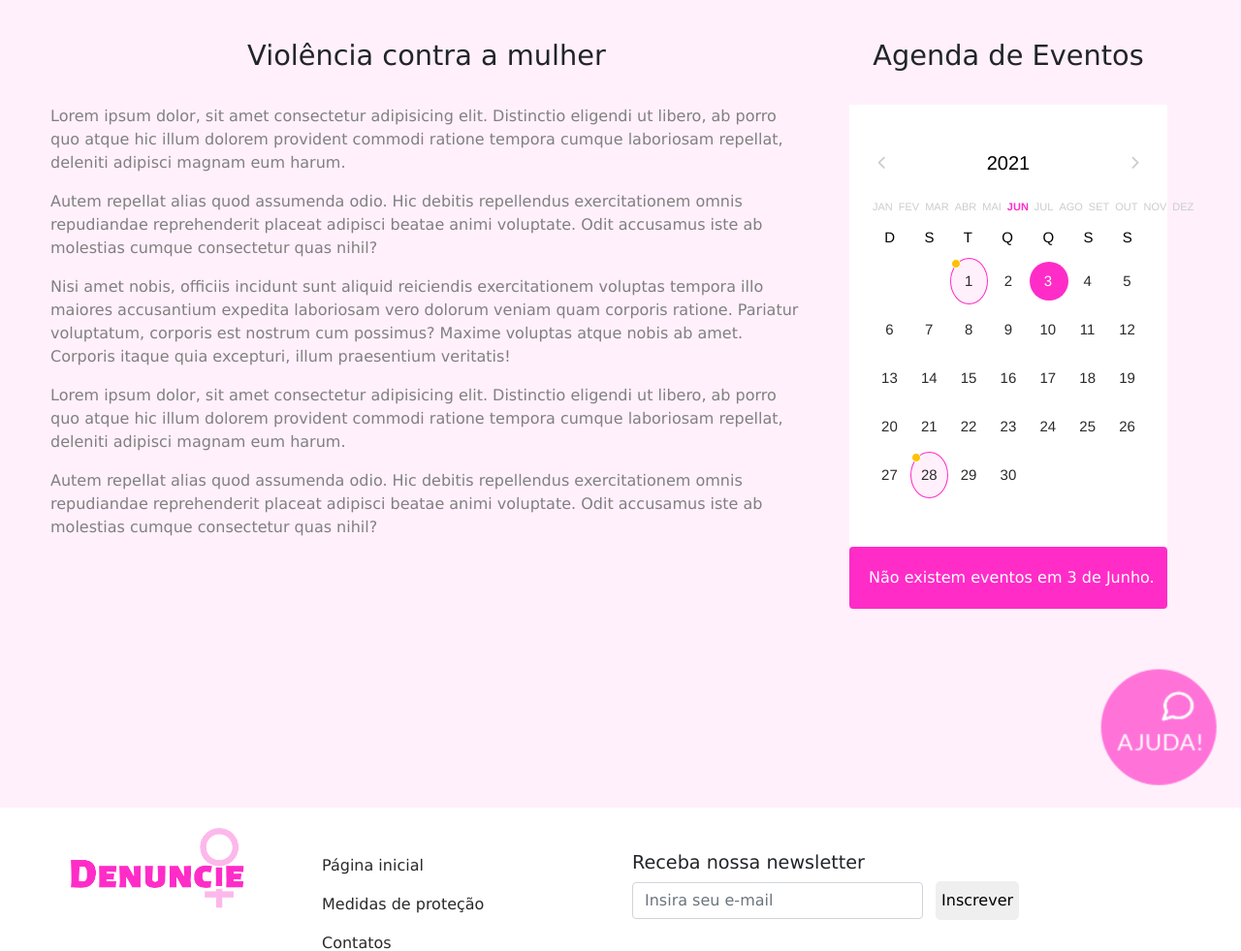
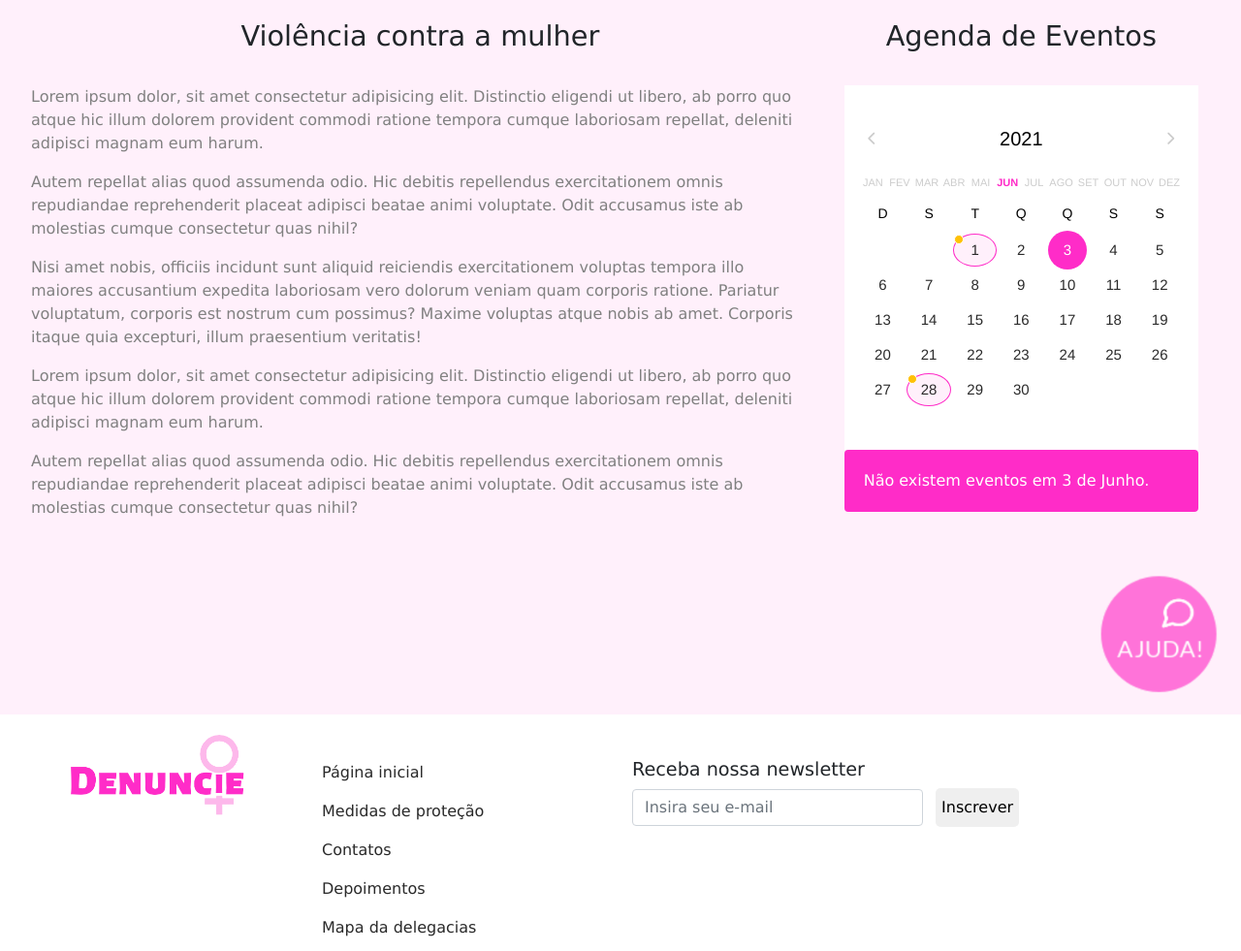
Before and after one commit to almirfpereira/plf-es-2021-1-ti1-7946100-08-protecao-a-mulher, a PHP site: page / in a window 1280 px wide. Shown: the part 124-1105 px from the top of the page at 97% size. Run offline with PHP 8.4, Linux system fonts and the light colour scheme; some libraries are stand-ins or nearby versions.

Commit message:
update responsividade calendario

```diff
--- a/Codigo/style.css
+++ b/Codigo/style.css
@@ -40,7 +40,7 @@
     background-color: #fff0fb;
 }
 .main{
-    padding: 40px;
+    padding: 20px;
 }
 h1{
     font-size: 1.8em;
@@ -105,7 +105,10 @@
     margin: 0px;
 }
 /*Index*/
-
+.calendario{
+  margin: 0;
+  padding: 0;
+}
 /*  Events display */
 .events-container {
     overflow-y: scroll;
@@ -164,7 +167,7 @@
     background: #fff;
     font: 13px Helvetica, Arial, san-serif;
     display: inline-block;
-    padding: 20px;
+    padding: 15px;
     float: right; }
     @media (max-width: 991.98px) {
       .calendar-container {
@@ -246,45 +249,29 @@
       box-shadow: none;
       outline: none; }
 
-  #cancel-button {
-    background: #000; }
-
-  #add-button {
-    display: block;
-    position: absolute;
-    right: 20px;
-    bottom: 20px; }
-
-  #add-button:hover, #ok-button:hover, #cancel-button:hover {
-    -webkit-transform: scale(1.03);
-    -ms-transform: scale(1.03);
-    transform: scale(1.03); }
-
-  #add-button:active, #ok-button:active, #cancel-button:active {
-    -webkit-transform: translateY(3px) scale(0.97);
-    -ms-transform: translateY(3px) scale(0.97);
-    transform: translateY(3px) scale(0.97); }
-
   /* Days/months tables */
   .days-table, .dates-table, .months-table {
     border-collapse: separate;
-    text-align: center; }
+    text-align: center;
+    max-width: 100%;}
 
   .day {
     height: 26px;
     width: 26px;
-    padding: 0 10px;
+    max-width: 100%;
+    padding: 0 5px;
     line-height: 26px;
     border: 2px solid transparent;
     text-transform: uppercase;
-    font-size: 15px;
+    font-size: 14px;
     color: #000; }
 
   .month {
     cursor: default;
     height: 26px;
     width: 26px;
-    padding: 0 2px;
+    max-width: 100%;
+    padding: 0 1px;
     padding-top: 10px;
     line-height: 26px;
     text-transform: uppercase;
@@ -314,7 +301,7 @@
     height: 26px;
     width: 26px;
     font-size: 15px;
-    padding: 10px;
+    padding: 3px;
     line-height: 26px;
     text-align: center;
     border-radius: 50%;
```
